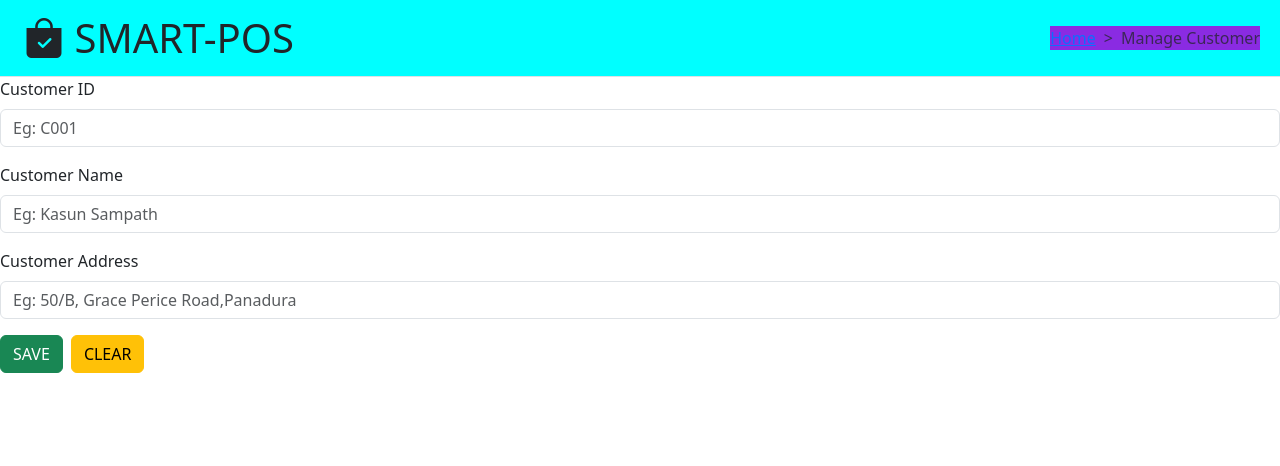
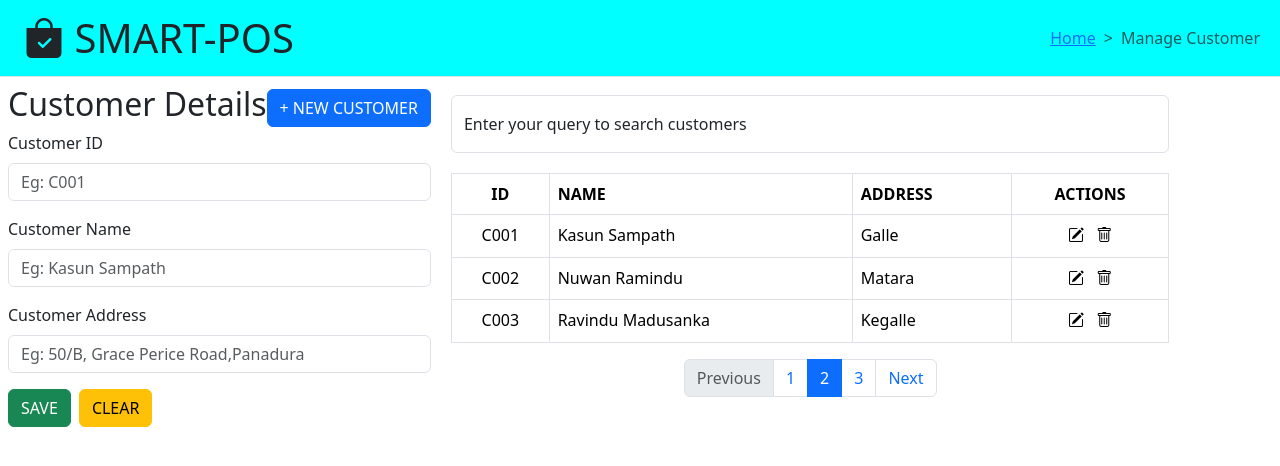
Before and after one commit to Ravindumw/POS-HTML-Bootstrap-Design_System, a plain HTML site: page index.html in a window 1280 px wide. Drawn offline with nearby package versions, Linux system fonts and the light colour scheme.

Commit message:
complete HTML code

```diff
--- a/css/home.css
+++ b/css/home.css
@@ -5,8 +5,55 @@ header{
     padding: 10px 20px;
     background-color: aqua;
 }
-#bread-crumb-container{
-    background-color: blueviolet;
+
+main{
     display: flex;
-    align-items: center;
 }
+#from-container{
+    background-color: brown;
+    display: grid;
+    padding: 10px 20px;
+    flex-basis: 40% ;
+}
+#table-container{
+    display: grid;
+    padding: 10px 20px;
+    flex-basis: 60%;
+
+}
+#table-container table th:first-child,
+#table-container table td:first-child,
+#table-container table th:last-child,
+#table-container table td:last-child{
+    text-align: center;
+}
+#table-container i[title="Edit"]:hover{
+    color: orange;
+    cursor: pointer;
+}
+#table-container i[title="Delete"]:hover{
+    color: red;
+    cursor: pointer;
+}
+@media all and (max-width: 991px){
+    main{
+        flex-direction: column;
+    }
+}
+@media all and (min-width: 992px) and (max-width: 1199px){
+    #form-container{
+        flex-basis: 45%;
+    }
+    #table-container{
+        flex-basis: 55%;
+    }
+}
+@media all and (max-width: 480px){
+    header{
+        flex-direction: column;
+        justify-content: center;
+    }
+    #btn-new-customer span{
+        display: none;
+    }
+}
--- a/index.html
+++ b/index.html
@@ -35,8 +35,14 @@
               </nav>
         </div>
     </header>
-    <main>
-        <form id="from-container" action="#" method="POST">
+    <main class="m-2">
+        <form id="form-container" action="#" method="POST">
+            <div class="d-flex align-items-center justify-content-between">
+                <h2>Customer Details</h2>
+                <button id="btn-new-customer" type="button" class="btn btn-primary">
+                    + NEW <span>CUSTOMER</span></button>
+
+            </div>
             <div class="mb-3">
                 <label for="txt-id" class="form-label">Customer ID</label>
                 <input type="text" class="form-control" name="id" id="txt-id" placeholder="Eg: C001">
@@ -55,7 +61,66 @@
             </div>
         </form>
         <div id="table-container">
-
+            <div class="form-floating mb-3">
+                <input type="text" class="form-control" id="txt-search" placeholder="Enter your query to search customers">
+                <label for="txt-search" >Enter your query to search customers</label>
+            </div>
+            <table class="table table-bordered table-hover">
+                <thead>
+                    <tr>
+                        <th>ID</th>
+                        <th>NAME</th>
+                        <th>ADDRESS</th>
+                        <th>ACTIONS</th>
+                    </tr>
+                </thead>
+                <tbody>
+                    <tr>
+                        <td>C001</td>
+                        <td>Kasun Sampath</td>
+                        <td>Galle</td>
+                        <td>
+                            <i title="Edit" class="bi bi-pencil-square me-2"></i>
+                            <i title="Delete" class="bi bi-trash"></i>
+                        </td>
+                    </tr>
+                    <tr>
+                        <td>C002</td>
+                        <td>Nuwan Ramindu</td>
+                        <td>Matara</td>
+                        <td>
+                            <i title="Edit" class="bi bi-pencil-square me-2"></i>
+                            <i title="Delete" class="bi bi-trash"></i>
+                        </td>
+                    </tr>
+                    <tr>
+                        <td>C003</td>
+                        <td>Ravindu Madusanka</td>
+                        <td>Kegalle</td>
+                        <td>
+                            <i title="Edit" class="bi bi-pencil-square me-2"></i>
+                            <i title="Delete" class="bi bi-trash"></i>
+                        </td>
+                    </tr>
+                </tbody>
+            </table>
+            <div id="pagination-container" class="d-flex justify-content-center">
+                <nav>
+                    <ul class="pagination">
+                      <li class="page-item disabled">
+                        <a class="page-link">Previous</a>
+                      </li>
+                      <li class="page-item"><a class="page-link" href="#">1</a></li>
+                      <li class="page-item active" aria-current="page">
+                        <a class="page-link" href="#">2</a>
+                      </li>
+                      <li class="page-item"><a class="page-link" href="#">3</a></li>
+                      <li class="page-item">
+                        <a class="page-link" href="#">Next</a>
+                      </li>
+                    </ul>
+                  </nav>
+            </div>
         </div>
     </main>
 </body>
```
